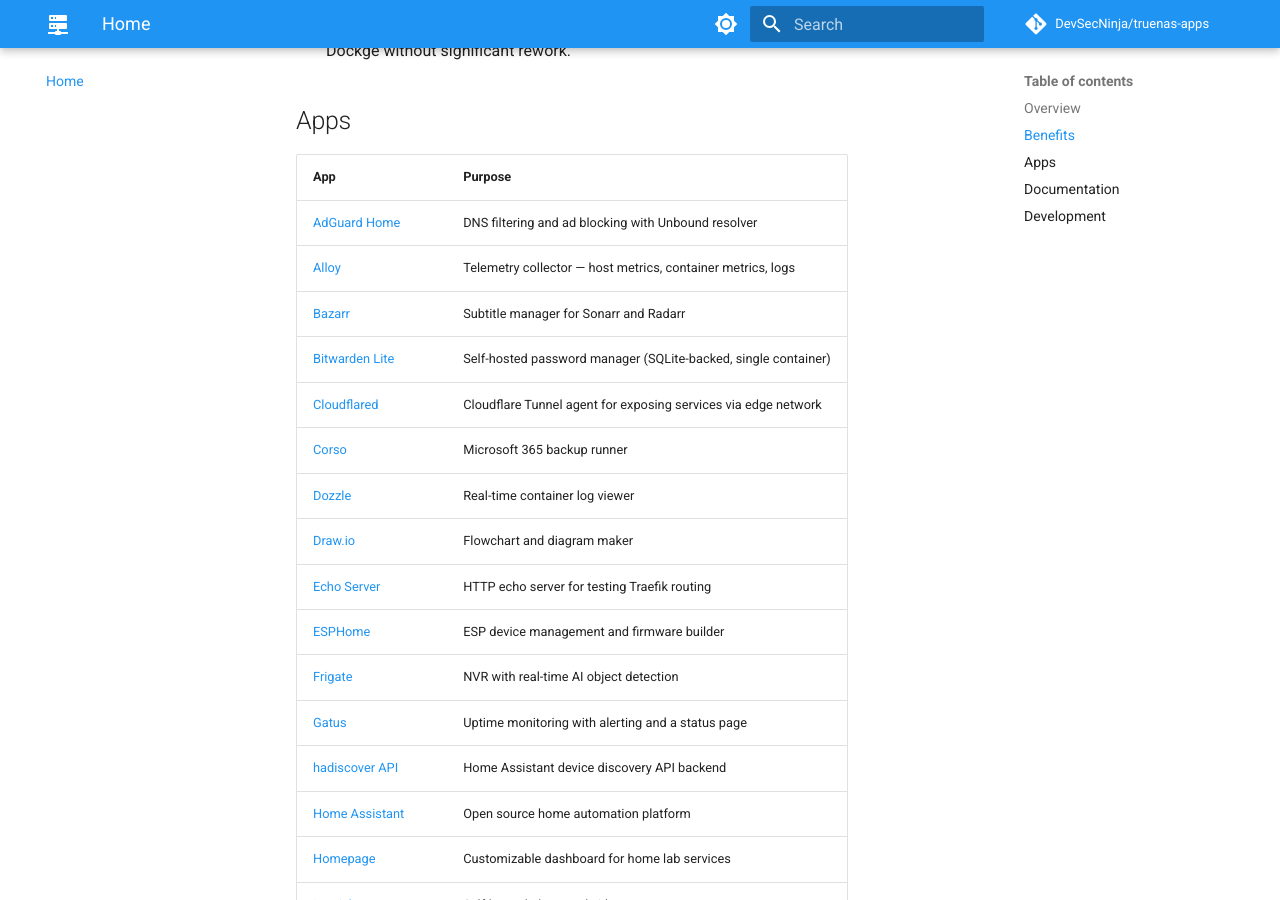
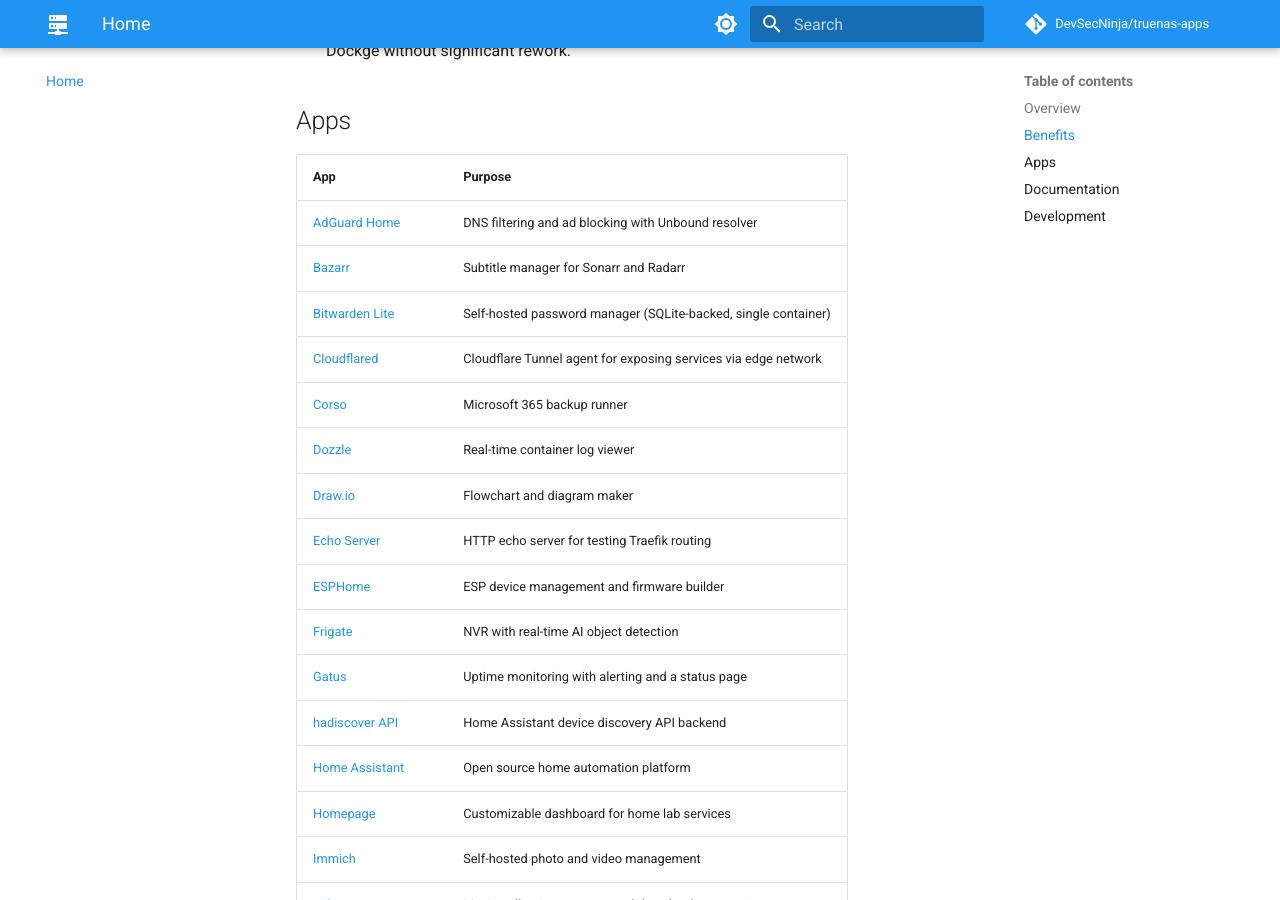
Before and after one commit to DevSecNinja/truenas-apps, an MkDocs documentation site: the page built from docs/index.md, in a window 1280 px wide and 900 px high, scrolled down 855 px. Built offline with MkDocs 1.6.1 and Material for MkDocs 9.7.7, drawn with Linux system fonts in a browser that asks for light colours; comment, search, counter and statistics services are not loaded.

```diff
--- a/docs/index.md
+++ b/docs/index.md
@@ -32,7 +32,6 @@ The setup follows
 | App                                                                                           | Purpose                                                        |
 | --------------------------------------------------------------------------------------------- | -------------------------------------------------------------- |
 | [AdGuard Home](https://adguard.com/en/adguard-home/overview.html)                             | DNS filtering and ad blocking with Unbound resolver            |
-| [Alloy](https://grafana.com/oss/alloy/)                                                       | Telemetry collector — host metrics, container metrics, logs    |
 | [Bazarr](https://www.bazarr.media/)                                                           | Subtitle manager for Sonarr and Radarr                         |
 | [Bitwarden Lite](https://bitwarden.com/help/install-and-deploy-lite/)                         | Self-hosted password manager (SQLite-backed, single container) |
 | [Cloudflared](https://developers.cloudflare.com/cloudflare-one/connections/connect-networks/) | Cloudflare Tunnel agent for exposing services via edge network |
```
